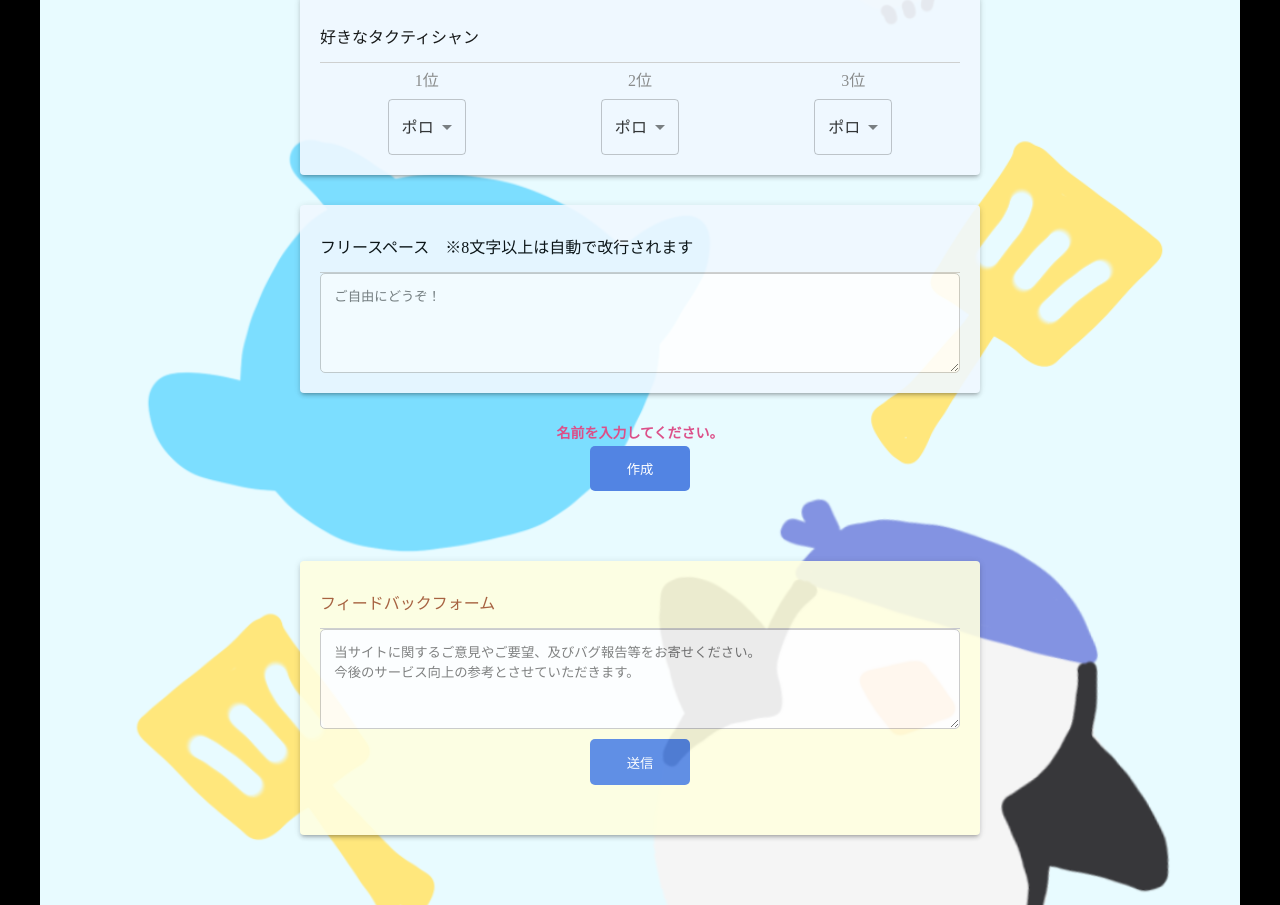
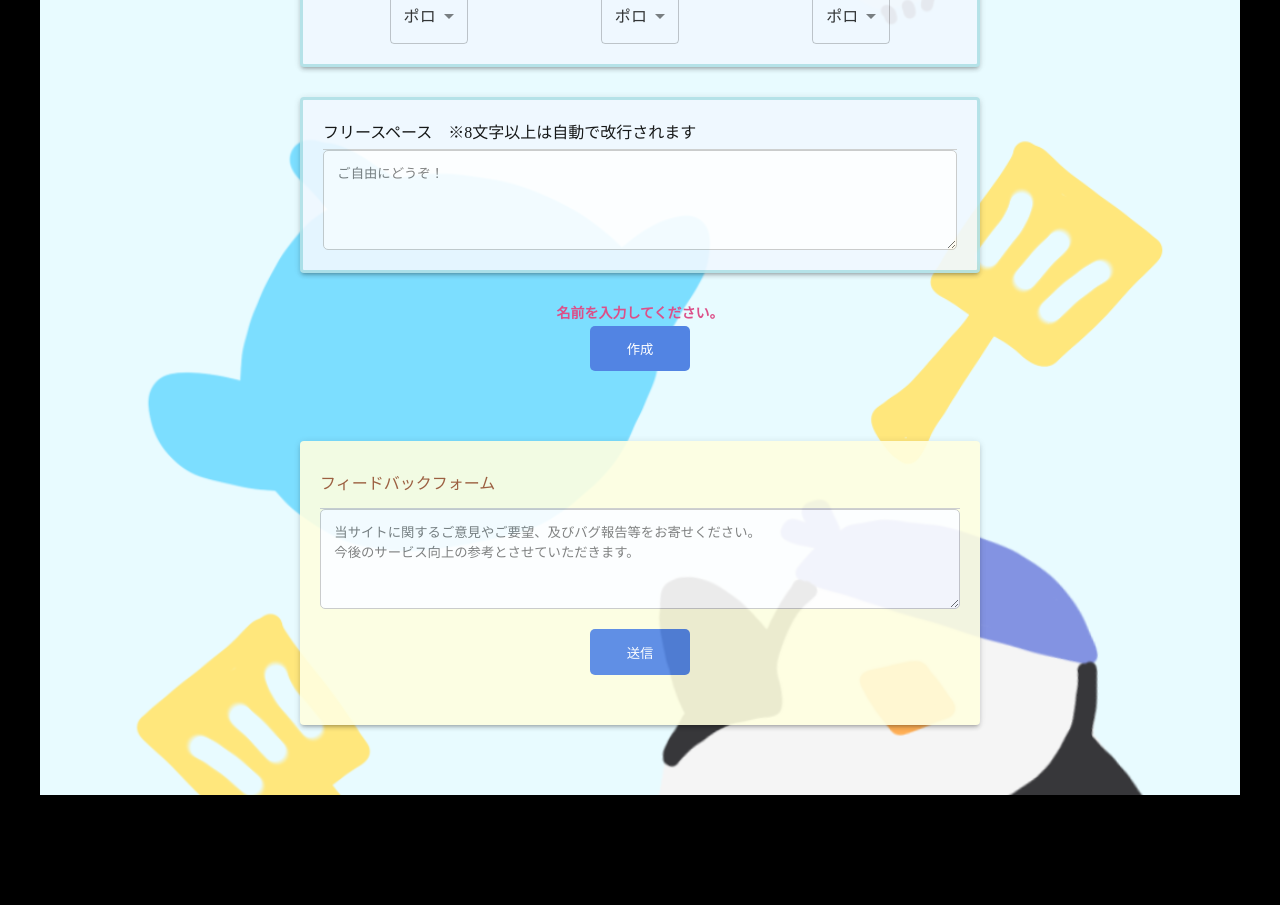
Before and after one commit to k-and-k-dev/tftcard, a Next.js app: page / in a window 1280 px wide. Shown: the part 1800-2705 px from the top of the page. After the commit the page ends 2595 px from the top, so only its background shows below. Built offline with nearby package versions, Linux system fonts and the light colour scheme.

Commit message:
入力フォームの各項目に枠線追加。

```diff
--- a/src/components/organisms/ContactForm.module.scss
+++ b/src/components/organisms/ContactForm.module.scss
@@ -39,6 +39,7 @@
 }
 
 .form_buttonWrapper {
+    margin-top: 10px;
     margin-left: auto;
     margin-right: auto;
     padding-bottom: 50px;
--- a/src/components/organisms/Form.module.scss
+++ b/src/components/organisms/Form.module.scss
@@ -9,9 +9,9 @@
 }
 
 .form_unit_title {
-    margin-top: 30px;
+    margin-top: 20px;
     text-align: left;
-    padding-bottom: 1em;
+    padding-bottom: 0.5em;
     border-bottom: solid 1px #ccc;
 }
 
--- a/src/components/organisms/Form.tsx
+++ b/src/components/organisms/Form.tsx
@@ -97,6 +97,8 @@ export const Form = () => {
         color: "black",
         bgcolor: "aliceblue",
         opacity: 0.9,
+        border: 3,
+        borderColor: "powderblue",
     };
     return (
         <>
```
